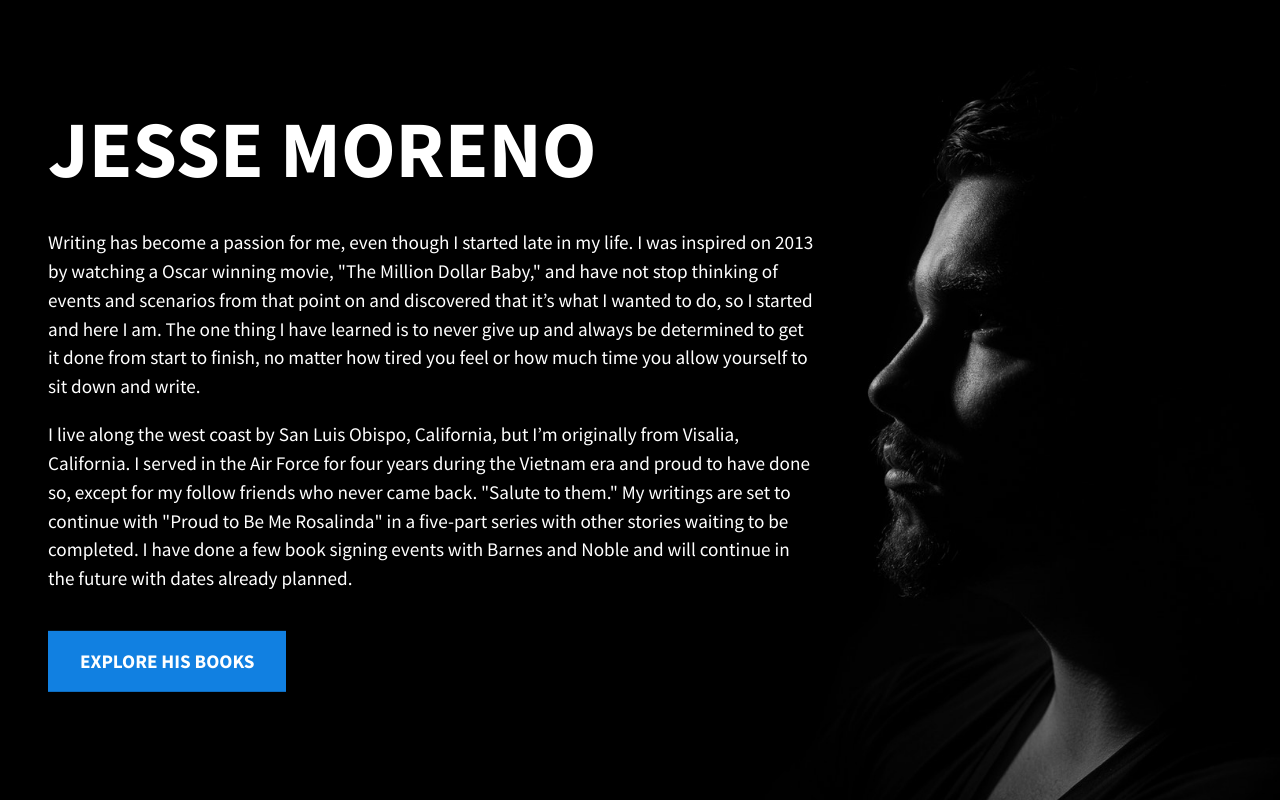
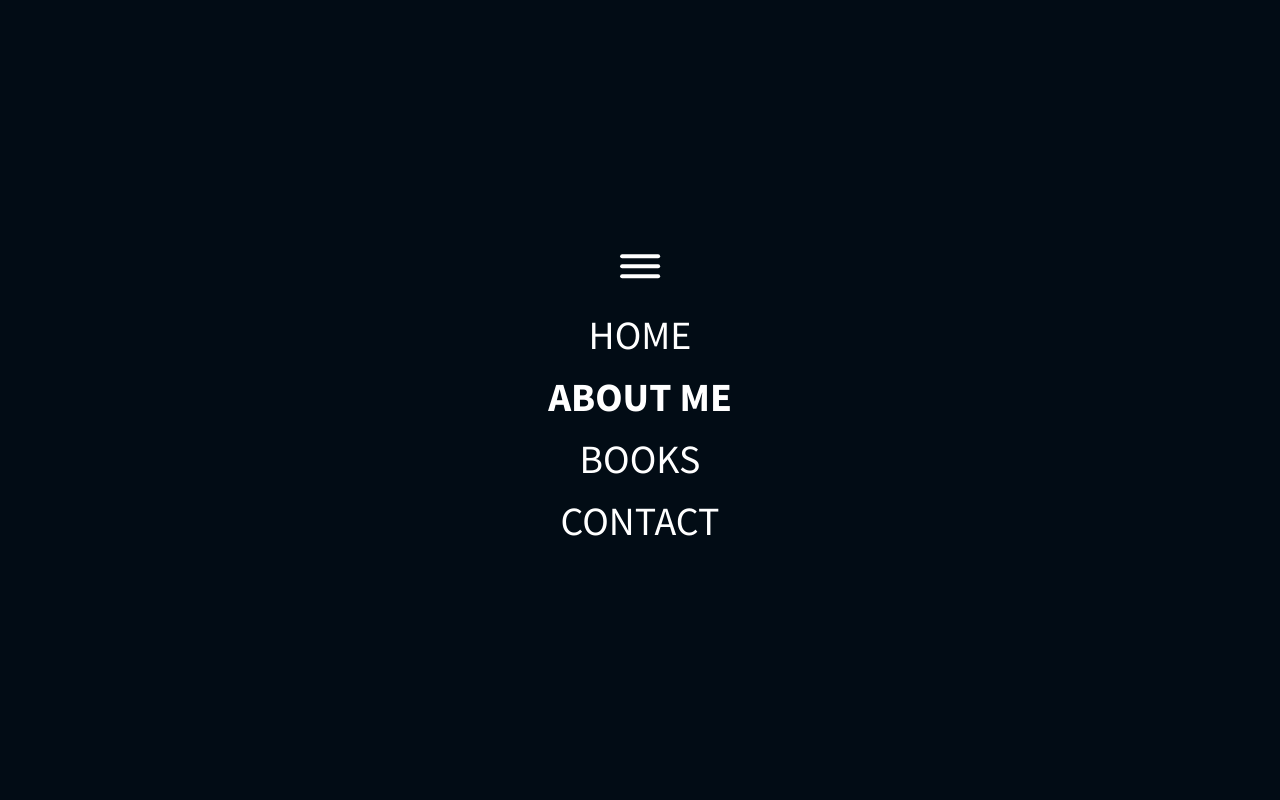
Before and after one commit to inksharedsolutions/jessemoreno, a Gatsby site: page /about-the-author in a window 1280 px wide. Built offline with nearby package versions, Linux system fonts and the light colour scheme; Gatsby itself is replaced by a stand-in of ours.

Commit message:
header animation

```diff
--- /dev/null
+++ b/src/components/css/header.module.scss
@@ -0,0 +1,142 @@
+.header {
+    position: fixed;
+    top: 0;
+    left: 0;
+    width: 100%;
+    height: 100%;
+    background-color: #020c15;
+    z-index: 5;
+    opacity: 1;
+    transition: opacity 0.3s ease-in-out;
+    transition-delay: 0.3s;
+
+    &.is-active {
+        opacity: 0;
+    }
+
+    .hamburger {
+        padding: 15px 15px;
+        display: inline-block;
+        cursor: pointer;
+        transition-property: opacity, filter;
+        transition-duration: 0.15s;
+        transition-timing-function: linear;
+        font: inherit;
+        color: inherit;
+        text-transform: none;
+        background-color: transparent;
+        border: 0;
+        margin: 0;
+        overflow: visible;
+    }
+
+    .hamburger:hover {
+        opacity: 0.7;
+    }
+
+    .hamburger.is-active:hover {
+        opacity: 0.7;
+    }
+
+    .hamburger.is-active .hamburger-inner,
+    .hamburger.is-active .hamburger-inner::before,
+    .hamburger.is-active .hamburger-inner::after {
+        background-color: #fff;
+    }
+
+    .hamburger-box {
+        width: 40px;
+        height: 24px;
+        display: inline-block;
+        position: relative;
+    }
+
+    .hamburger-inner {
+        display: block;
+        top: 50%;
+        margin-top: -2px;
+    }
+
+    .hamburger-inner,
+    .hamburger-inner::before,
+    .hamburger-inner::after {
+        width: 40px;
+        height: 4px;
+        background-color: #fff;
+        border-radius: 4px;
+        position: absolute;
+        transition-property: transform;
+        transition-duration: 0.15s;
+        transition-timing-function: ease;
+    }
+
+    .hamburger-inner::before,
+    .hamburger-inner::after {
+        content: "";
+        display: block;
+    }
+
+    .hamburger-inner::before {
+        top: -10px;
+    }
+
+    .hamburger-inner::after {
+        bottom: -10px;
+    }
+
+    .hamburger--spin .hamburger-inner {
+        transition-duration: 0.22s;
+        transition-timing-function: cubic-bezier(0.55, 0.055, 0.675, 0.19);
+    }
+
+    .hamburger--spin .hamburger-inner::before {
+        transition: top 0.1s 0.25s ease-in, opacity 0.1s ease-in;
+    }
+
+    .hamburger--spin .hamburger-inner::after {
+        transition: bottom 0.1s 0.25s ease-in, transform 0.22s cubic-bezier(0.55, 0.055, 0.675, 0.19);
+    }
+
+    .hamburger--spin.is-active .hamburger-inner {
+        transform: rotate(225deg);
+        transition-delay: 0.12s;
+        transition-timing-function: cubic-bezier(0.215, 0.61, 0.355, 1);
+    }
+
+    .hamburger--spin.is-active .hamburger-inner::before {
+        top: 0;
+        opacity: 0;
+        transition: top 0.1s ease-out, opacity 0.1s 0.12s ease-out;
+    }
+
+    .hamburger--spin.is-active .hamburger-inner::after {
+        bottom: 0;
+        transform: rotate(-90deg);
+        transition: bottom 0.1s ease-out, transform 0.22s 0.12s cubic-bezier(0.215, 0.61, 0.355, 1);
+    }
+
+    .nav {
+        position: absolute;
+        top: 50%;
+        left: 50%;
+        transform: translate(-50%, -50%);
+        text-align: center;
+    }
+
+    .menu-list {
+        color: #fff;
+        list-style: none;
+        padding-left: 0;
+        margin-bottom: 0;
+    }
+
+    .menu-item {
+        font-size: 2.5rem;
+        margin-bottom: 1rem;
+    }
+
+    .menu-item .current,
+    .menu-item:hover {
+        font-weight: 700;
+    }
+}
--- a/src/components/header.js
+++ b/src/components/header.js
@@ -1,28 +1,39 @@
-import React from "react";
+import React, { useState, setState } from "react";
 import { Link } from "gatsby";
+import styles from "./css/header.module.scss";
 
 const Header = () => {
+    const [isActive, setIsActive] = useState("");
+
+    const hamburgerHandler = () => {
+        let className = isActive === "" ? "is-active" : "";
+        setIsActive(className);
+    }
+
     return (
-        <div>
-            <header>
-                <nav>
-                    {/* <ul>
-                        <li>
-                            <Link to="/">Home</Link>
+        <header className={`${styles.header} ${styles[isActive]}`}>
+            <nav className={styles.nav}>
+                <button className={`${styles.hamburger} ${styles["hamburger--spin"]} ${styles[isActive]}`} type="button" onClick={hamburgerHandler}>
+                    <span className={styles["hamburger-box"]}>
+                        <span className={styles["hamburger-inner"]}></span>
+                    </span>
+                </button>
+                <ul className={`${styles["menu-list"]}`}>
+                    <li className={styles["menu-item"]}>
+                        <Link to="/" activeClassName={styles.current}>HOME</Link>
                     </li>
-                        <li>
-                            <Link to="/my-books">My Books</Link>
+                    <li className={styles["menu-item"]}>
+                        <Link to="/about-the-author" activeClassName={styles.current}>ABOUT ME</Link>
                     </li>
-                        <li>
-                            <Link to="/about-me">About Me</Link>
+                    <li className={styles["menu-item"]}>
+                        <Link to="/books" activeClassName={styles.current}>BOOKS</Link>
                     </li>
-                        <li>
-                            <Link to="/contact-me">Contact Me</Link>
+                    <li className={styles["menu-item"]}>
+                        <Link to="/contact" activeClassName={styles.current}>CONTACT</Link>
                     </li>
-                    </ul> */}
+                </ul>
             </nav>
         </header>
-        </div>
     );
 };
 
--- a/src/layout/layout.js
+++ b/src/layout/layout.js
@@ -6,7 +6,7 @@ import "../../static/global.scss";
 
 const Layout = props => {
     return (
-        <div>
+        <div className={props.className}>
             <SiteMetadata />
             <Header />
             {props.children}
--- a/src/pages/about-the-author.js
+++ b/src/pages/about-the-author.js
@@ -3,11 +3,9 @@ import { Link } from "gatsby";
 import Layout from "../layout/layout";
 import styles from "./css/about-the-author.module.scss";
 
-console.log(styles);
-
 const About = () => {
     return (
-        <Layout>
+        <Layout className={styles["about-and-books"]}>
             <div className={styles["about-the-author"]}>
                 <div className={styles["about-jesse"]}>
                     <h1>JESSE MORENO</h1>
--- a/src/pages/css/about-the-author.module.scss
+++ b/src/pages/css/about-the-author.module.scss
@@ -1,10 +1,12 @@
-.about-the-author {
-    background: url('../../../static/author.jpg') no-repeat center center / cover;
-    height: 100vh;
-    padding: 1rem;
-    color: #fff;
-    font-size: 1.2rem;
-    line-height: 1.5;
+.about-and-books {
+    .about-the-author {
+        position: relative;
+        height: 100vh;
+        background: #000 url('../../../static/author.jpg') no-repeat center right / contain;
+        padding: 1rem;
+        color: #fff;
+        line-height: 1.5;
+    }
 
     h1 {
         font-size: 5rem;
@@ -14,7 +16,7 @@
     .about-jesse {
         position: absolute;
         top: 50%;
-        left: 3rem;
+        left: 10rem;
         transform: translateY(-50%);
         width: 60%;
     }
--- a/static/global.scss
+++ b/static/global.scss
@@ -23,6 +23,11 @@ a {
 
 .flex {
     display: flex;
+}
+
+.flex-wrap {
+    display: flex;
+    flex-wrap: wrap;
 }
 
 .text-white {
```
Also changed, not shown: src/pages/contact.js (renamed from src/pages/contact-me.js), src/pages/css/books.module.scss (added), static/book-1.big.jpg (added). Lines whose indentation alone changed are shown as unchanged.
